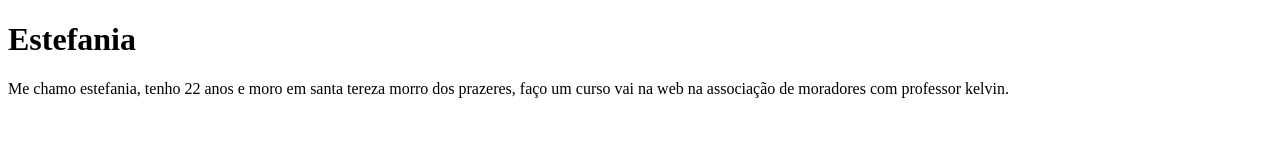
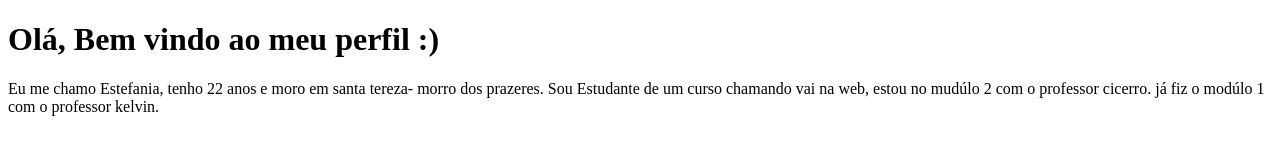
Before and after one commit to EstefaniaMendes/Estefania.github, a plain HTML site: page index.html in a window 1280 px wide. Drawn offline with Linux system fonts and the light colour scheme.

Commit message:
meu perfil

```diff
--- a/index.html
+++ b/index.html
@@ -6,8 +6,8 @@
 <meta charset="utf-8">
 <body>
 	<header>
-		<h1>Estefania</h1>
-		<p>Me chamo estefania, tenho 22 anos e moro em santa tereza morro dos prazeres, faço um curso vai na web na associação de moradores com professor kelvin.</p>
+		<h1> Olá, Bem vindo ao meu perfil :) </h1>
+		<p>Eu me chamo Estefania, tenho 22 anos e moro em santa tereza- morro dos prazeres. Sou Estudante de um curso chamando vai na web, estou no mudúlo 2 com o professor cicerro. já fiz o modúlo 1 com o professor kelvin.</p>
 	</header>
 
 </body>
```
